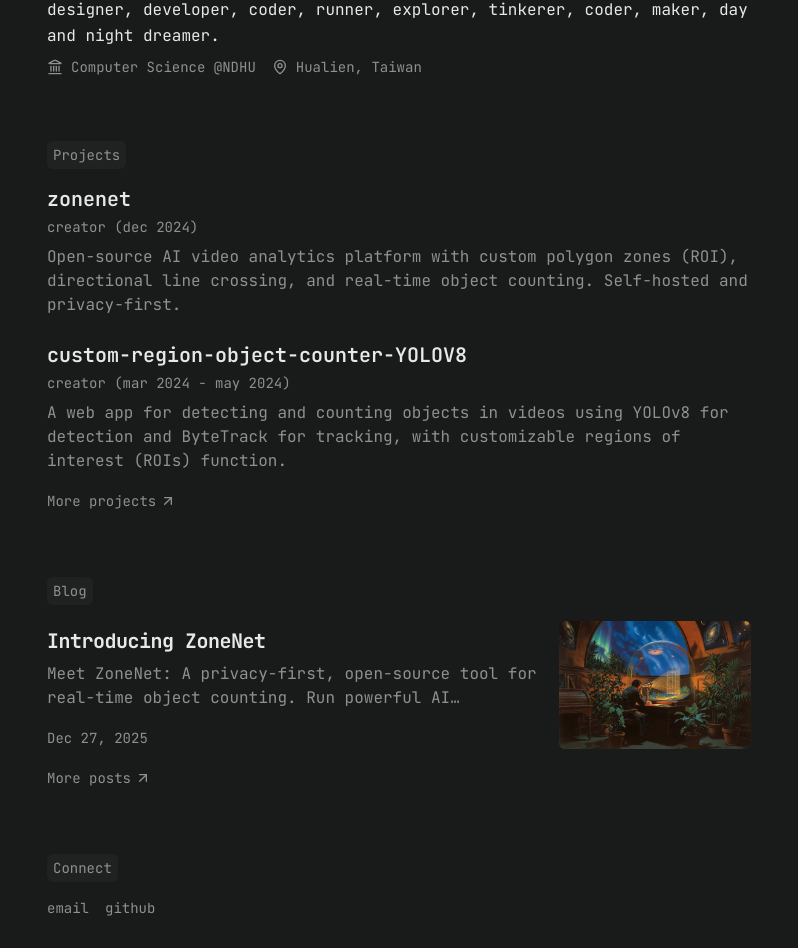
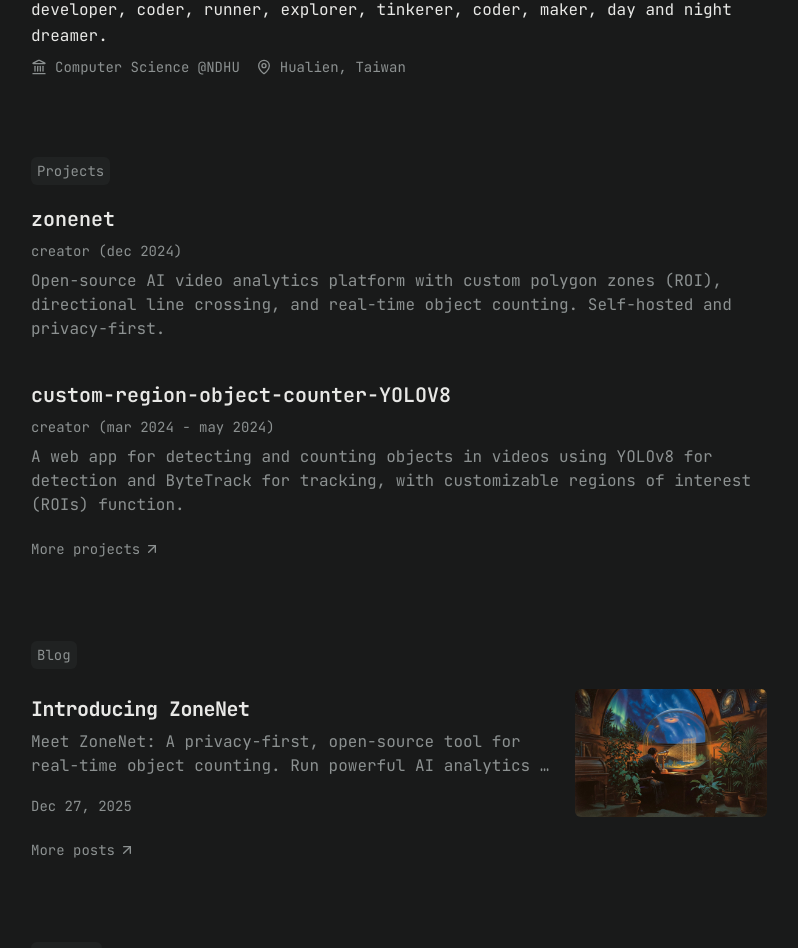
Before and after one commit to Kongesque/kongesque.com, a Next.js app: page / in a window 1280 px wide. Shown: the part 357-1305 px from the top of the page, without its empty margins (241-1039 px from the left). Built offline with nearby package versions, Linux system fonts and the light colour scheme.

Commit message:
refactor: gap and color

```diff
--- a/src/app/globals.css
+++ b/src/app/globals.css
@@ -47,11 +47,11 @@ body {
 }
 
 .prose pre {
-  @apply overflow-x-auto border border-neutral-800 bg-[#111] my-4 rounded-none;
+  @apply overflow-x-auto border border-inblockBorder bg-[#111] my-4 rounded-none;
 }
 
 .prose code:not(pre code) {
-  @apply px-1 py-0.5 text-sm border border-gray-700 rounded text-gray-200;
+  @apply px-1 py-0.5 text-sm border border-blockBorder rounded text-primary;
 }
 
 .prose code:not(pre code)::before,
@@ -66,5 +66,5 @@ body {
 }
 
 .prose code span {
-  @apply font-medium text-gray-200;
+  @apply font-medium text-primary;
 }
--- a/src/app/og/blog/route.tsx
+++ b/src/app/og/blog/route.tsx
@@ -1,4 +1,5 @@
 import { ImageResponse } from "next/og"
+import { COLORS } from "@/lib/theme"
 
 async function loadGoogleFont(font: string, text: string) {
   const url = `https://fonts.googleapis.com/css2?family=${font}&text=${encodeURIComponent(
@@ -31,7 +32,7 @@ export async function GET(request: Request) {
           flexDirection: "column",
           alignItems: "center",
           justifyContent: "center",
-          backgroundColor: "#191a1a",
+          backgroundColor: COLORS.background,
           fontFamily: "JetBrains Mono",
           padding: "40px",
           position: "relative",
@@ -60,7 +61,7 @@ export async function GET(request: Request) {
           <h1
             style={{
               fontSize: 48,
-              color: "#e8e8e6",
+              color: COLORS.primary,
               margin: 0,
               lineHeight: 1.2,
               wordBreak: "break-word",
--- a/src/app/og/home/route.tsx
+++ b/src/app/og/home/route.tsx
@@ -1,4 +1,5 @@
 import { ImageResponse } from "next/og"
+import { COLORS } from "@/lib/theme"
 
 export const runtime = "edge"
 
@@ -34,7 +35,7 @@ export async function GET(request: Request) {
           flexDirection: "column",
           alignItems: "center",
           justifyContent: "center",
-          backgroundColor: "#191a1a",
+          backgroundColor: COLORS.background,
           fontFamily: "JetBrains Mono",
           padding: "40px",
           position: "relative",
@@ -63,7 +64,7 @@ export async function GET(request: Request) {
           <h1
             style={{
               fontSize: 48,
-              color: "#e8e8e6",
+              color: COLORS.primary,
               margin: 0,
               lineHeight: 1.2,
               wordBreak: "break-word",
--- a/src/app/page.tsx
+++ b/src/app/page.tsx
@@ -28,7 +28,6 @@ export default function HomePage() {
     <>
       <Header />
 
-      <div className="px-4">
       <SectionList
         title="Projects"
         items={projectItems}
@@ -38,7 +37,6 @@ export default function HomePage() {
       <BlogSection />
       <LinksSection />
       <Footer />
-      </div>
     </>
   )
 }
--- a/src/components/blog-section.tsx
+++ b/src/components/blog-section.tsx
@@ -1,7 +1,7 @@
 import Link from "next/link"
 import { ArrowUpRight } from "lucide-react"
 import { getPosts } from "@/lib/blog"
-import Image from "next/image";
+import { PostItem } from "./post-item"
 
 
 export function BlogSection() {
@@ -13,7 +13,7 @@ export function BlogSection() {
     .slice(0, 4)
 
   return (
-    <section className="my-16 animate-fade-in-up">
+    <section className="my-20 animate-fade-in-up">
       <h2 className="w-fit rounded-md bg-blockBg px-1.5 py-1 text-sm text-secondary">
         Blog
       </h2>
@@ -21,35 +21,7 @@ export function BlogSection() {
       <div>
         {posts.map((post, index) => (
           <div key={index}>
-            <Link
-              href={`/blog/${post.slug}`}
-              className="flex flex-row items-start gap-4 py-4 group"
-            >
-              <div className="flex-1 min-w-0">
-                <h2 className="text-xl font-bold tracking-tight mb-2 mt-2 text-primary group-hover:text-accent leading-tight transition-colors duration-300">
-                  {post.metadata.title}
-                </h2>
-                <p className="text-secondary line-clamp-2 text-base mb-4">
-                  {post.metadata.description}
-                </p>
-                <time className="text-sm text-secondary">
-                  {new Date(post.metadata.date).toLocaleDateString("en-US", {
-                    month: "short",
-                    day: "numeric",
-                    year: "numeric",
-                  })}
-                </time>
-              </div>
-              <div className="w-24 sm:w-48 h-16 sm:h-32 relative rounded-md group-hover:rounded-lg transition-all duration-300 overflow-hidden shrink-0">
-                <Image
-                  alt=""
-                  fill
-                  src={`/cover/${post.slug}.jpg`}
-                  sizes="(max-width: 640px) 100vw, 192px"
-                  className="group-hover:scale-105 transition-transform duration-300"
-                />
-              </div>
-            </Link>
+            <PostItem post={post} />
             {index < posts.length - 1 && <hr className="border-t border-line" />}
           </div>
         ))}
--- a/src/components/header.tsx
+++ b/src/components/header.tsx
@@ -30,7 +30,7 @@ export function Header() {
                 </div>
             </div>
 
-            <div className="px-4">
+            <div>
 
 
                 <h1 className="text-2xl font-bold mb-4 animate-fade-in text-primary">
--- a/src/components/links-section.tsx
+++ b/src/components/links-section.tsx
@@ -15,12 +15,12 @@ const links = [
 
 export function LinksSection() {
     return (
-        <section className="my-16 animate-fade-in-up">
+        <section className="my-20 animate-fade-in-up">
             <h2 className="w-fit rounded-md bg-blockBg px-1.5 py-1 text-sm text-secondary">
                 Connect
             </h2>
 
-            <div className="flex gap-4 py-4">
+            <div className="flex gap-4 py-5">
                 {links.map((link) => (
                     <Link
                         key={link.name}
--- a/src/components/post-item.tsx
+++ b/src/components/post-item.tsx
@@ -11,7 +11,7 @@ export function PostItem({ post, isSelected }: PostItemProps) {
   return (
     <Link
       href={`/blog/${post.slug}`}
-      className="flex flex-row items-start gap-4 py-6 group"
+      className="flex flex-row items-start gap-4 py-5 group"
     >
       <div className="flex-1 min-w-0">
         <h2 className="text-xl font-bold tracking-tight mb-2 mt-2 text-primary group-hover:text-accent leading-tight transition-colors duration-300">
--- a/src/components/section-list.tsx
+++ b/src/components/section-list.tsx
@@ -23,15 +23,15 @@ export function SectionList({
   viewAllText,
 }: SectionListProps) {
   return (
-    <section className="my-16 animate-fade-in-up">
+    <section className="my-20 animate-fade-in-up">
       <h2 className="w-fit rounded-md bg-blockBg px-1.5 py-1 text-sm text-secondary">
         {title}
       </h2>
-      <div className="space-y-6 py-4">
+      <div className="space-y-10 py-5">
         {items.map((item, index) => (
           <div key={item.title} className="group">
             <Link href={item.href} target="_blank">
-              <h3 className="text-xl font-semibold mb-1 text-primary group-hover:text-accent transition-colors duration-200">
+              <h3 className="text-xl font-semibold mb-2 text-primary group-hover:text-accent transition-colors duration-200">
                 {item.title}
               </h3>
               <p className="text-sm mb-2 text-secondary"> {item.role} {item.period && `(${item.period})`} </p>
--- a/src/components/snake.tsx
+++ b/src/components/snake.tsx
@@ -101,7 +101,7 @@ export default function SnakeGame({ text = false, height = '12rem', onReady }: S
                         p.background(bg);
                         p.stroke(bg);
                         p.strokeWeight(1);
-                        p.fill(20);
+                        p.fill(bg);
                         p.rect(0, 0, p.width, yOffset);
                         p.rect(0, 0, xOffset, p.height);
                         p.rect(p.width, p.height, -p.width, -yOffset);
--- /dev/null
+++ b/src/lib/theme.ts
@@ -0,0 +1,13 @@
+export const COLORS = {
+    background: "#191a1a",
+    line: "#2b2c2d",
+    accent: "#21b8cd",
+    accentHover: "#2397a8",
+    primary: "#e8e8e6",
+    secondary: "#8c9191",
+    secondaryHover: "#484a4a",
+    blockBg: "#202222",
+    blockBorder: "#3d3f40",
+    blockHover: "#1f2020",
+    inblockBorder: "#2f3031",
+} as const;
```
Lines whose indentation alone changed are shown as unchanged.
